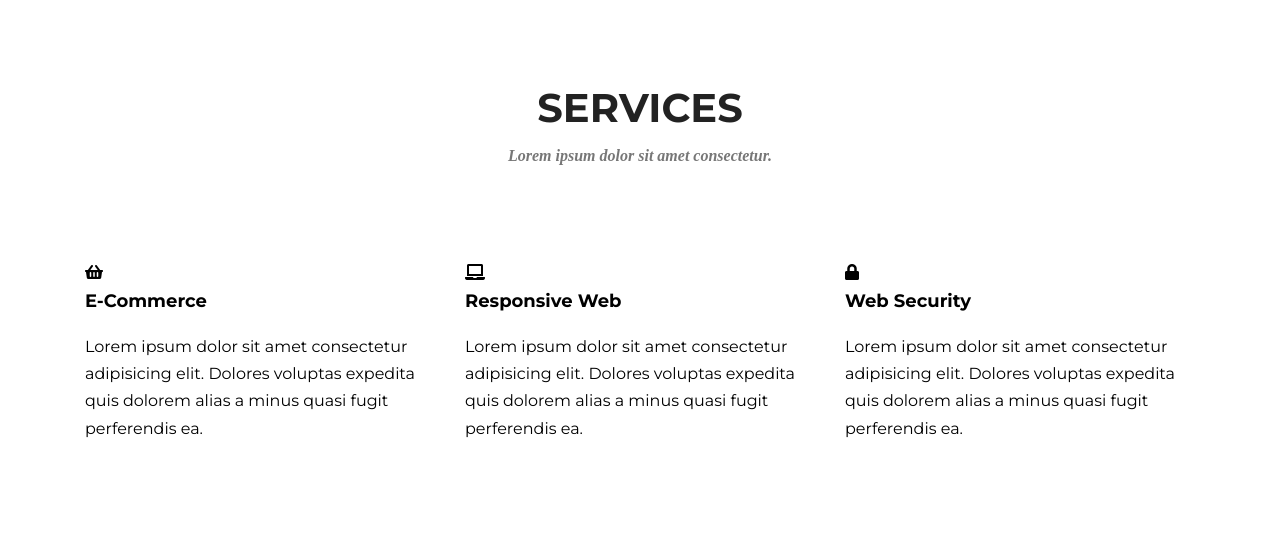
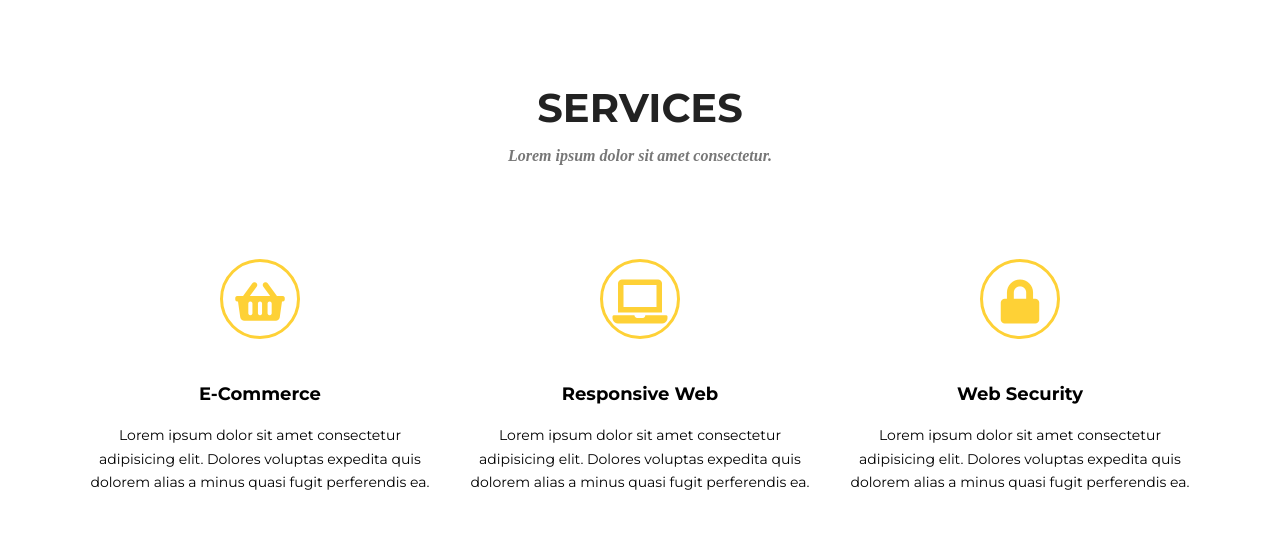
Before and after one commit to ida-dar/project-golden, a website: page index.html in a window 1280 px wide. Shown: the part 822-1382 px from the top of the page. Drawn offline with Linux system fonts and the light colour scheme; a web font is replaced by a local one.

Commit message:
Add styles for services section

```diff
--- a/sass/style.scss
+++ b/sass/style.scss
@@ -183,6 +183,29 @@ section {
     background: $color-light;
 }
 
+/* Services */
+.service-content {
+    display: flex;
+    flex-direction: column;
+    align-items: center;
+    text-align: center;
+    margin-bottom: 48px;
+    i {
+    font-size: 44px;
+    color: $color-main;
+    border: 3px solid $color-main;
+    border-radius: 50%;
+    line-height: 80px;
+    height: 80px;
+    width: 80px;
+    text-align: center;
+    margin-bottom: 40px;
+    }
+    p {
+        font-size: 14px;
+    }
+}
+
 /* Media */
 @media (min-width: 768px) {
     .navbar {
```
Also changed, not shown: css/style.css, 1 other file.
